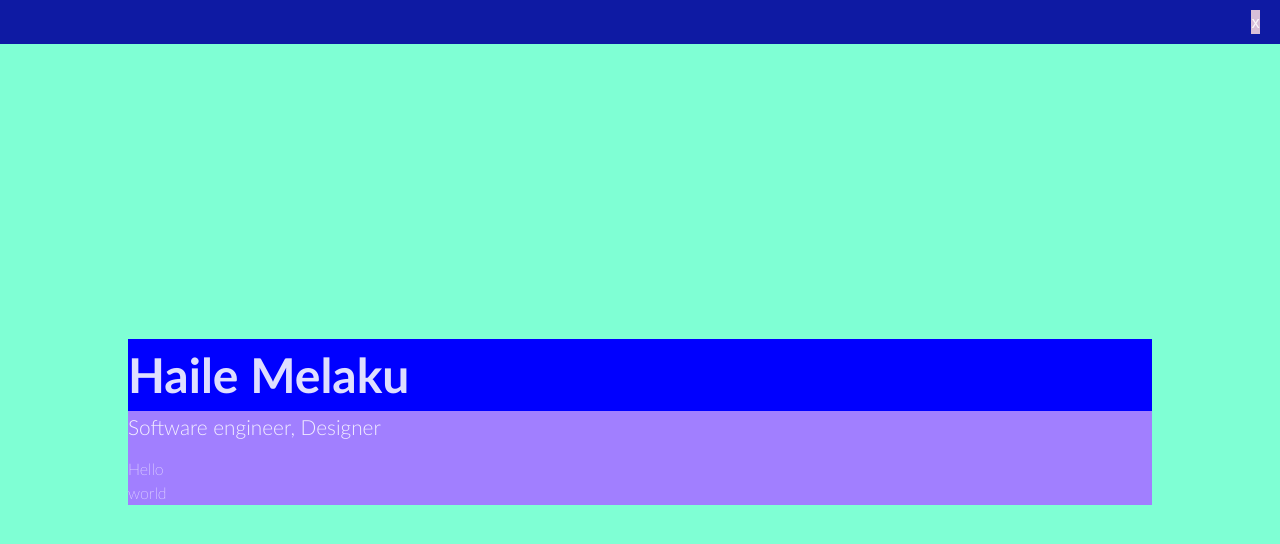
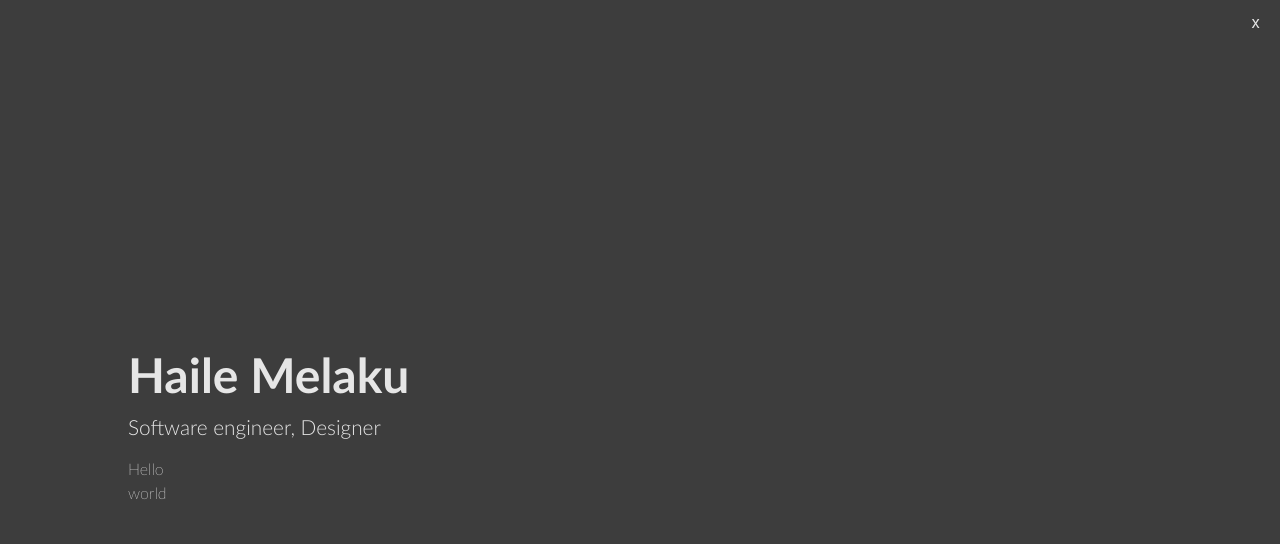
Before and after one commit to Haile-08/react_portfolio, a React (Vite) app: page / in a window 1280 px wide. Shown: the top 544 px of the page. Built offline with nearby package versions, Linux system fonts and the light colour scheme.

Commit message:
Add animation to home info text

```diff
--- a/src/components/Home/Home.css
+++ b/src/components/Home/Home.css
@@ -5,7 +5,7 @@
     height: 100vh;
     display: flex;
     flex-direction: column;
-    background-color: rgba(31, 131, 39, 0.795);
+
 }
 
 .home-nav {
@@ -14,14 +14,14 @@
     display: flex;
     align-items: center;
     justify-content: flex-end;
-    background-color: rgb(14, 26, 163);
+
 }
 
 .home-hamburger-menu{
     width: auto;
     height: auto;
     margin: 10px 20px;
-    background-color: thistle;
+
 }
 .home-body {
     width: 100vw;
@@ -29,13 +29,13 @@
     display: flex;
     align-items: center;
     justify-content: center;
-    background-color: aquamarine;
+
 }
 
 .home-body-info {
     width: 80%;
     height: auto;
-    background-color: rgb(161, 127, 255);
+
 }
 
 /* home body text info css */
@@ -44,7 +44,7 @@
     margin: 0px;
     font-size: 3em;
     font-family: lato-bold;
-    background-color: blue;
+
 }
 
 .career-info {
--- a/src/components/Home/Home.tsx
+++ b/src/components/Home/Home.tsx
@@ -1,5 +1,11 @@
 import React from "react";
 import "./Home.css";
+import { motion } from "framer-motion";
+
+const textvariants = {
+  visible: { opacity: 1, transition: { delay: 0.9, duration: 1.5 } },
+  hidden: { opacity: 0, transition: { delay: 0.9, duration: 1.5 } },
+};
 
 function Home() {
   return (
@@ -8,12 +14,17 @@ function Home() {
         <div className="home-hamburger-menu">x</div>
       </div>
       <div className="home-body">
-        <div className="home-body-info">
+        <motion.div
+          className="home-body-info"
+          initial="hidden"
+          animate="visible"
+          variants={textvariants}
+        >
           <p className="name-info">Haile Melaku</p>
           <p className="career-info">Software engineer, Designer</p>
           <p className="decor-info">Hello</p>
           <p className="decor-info">world</p>
-        </div>
+        </motion.div>
       </div>
     </div>
   );
```
